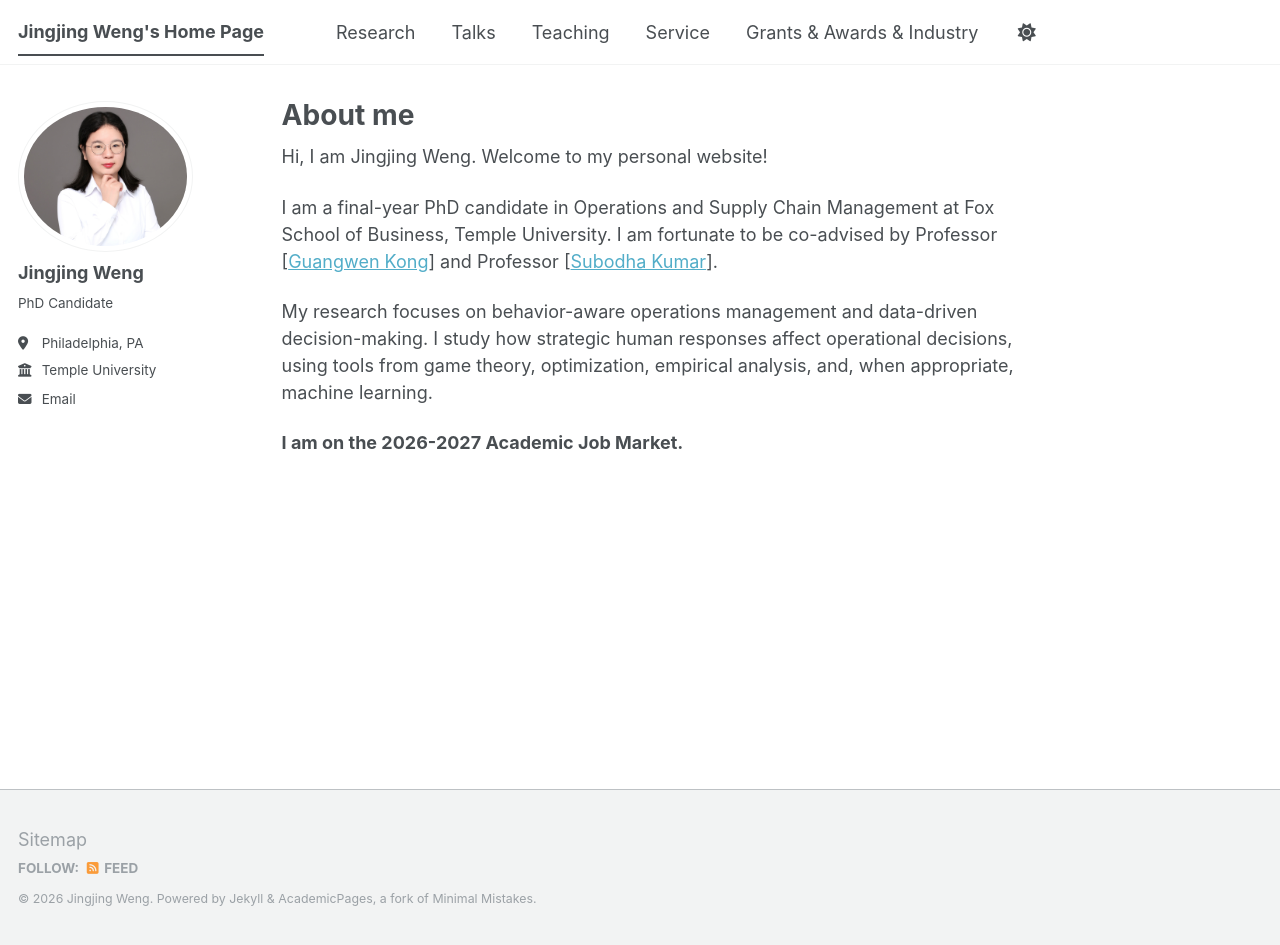
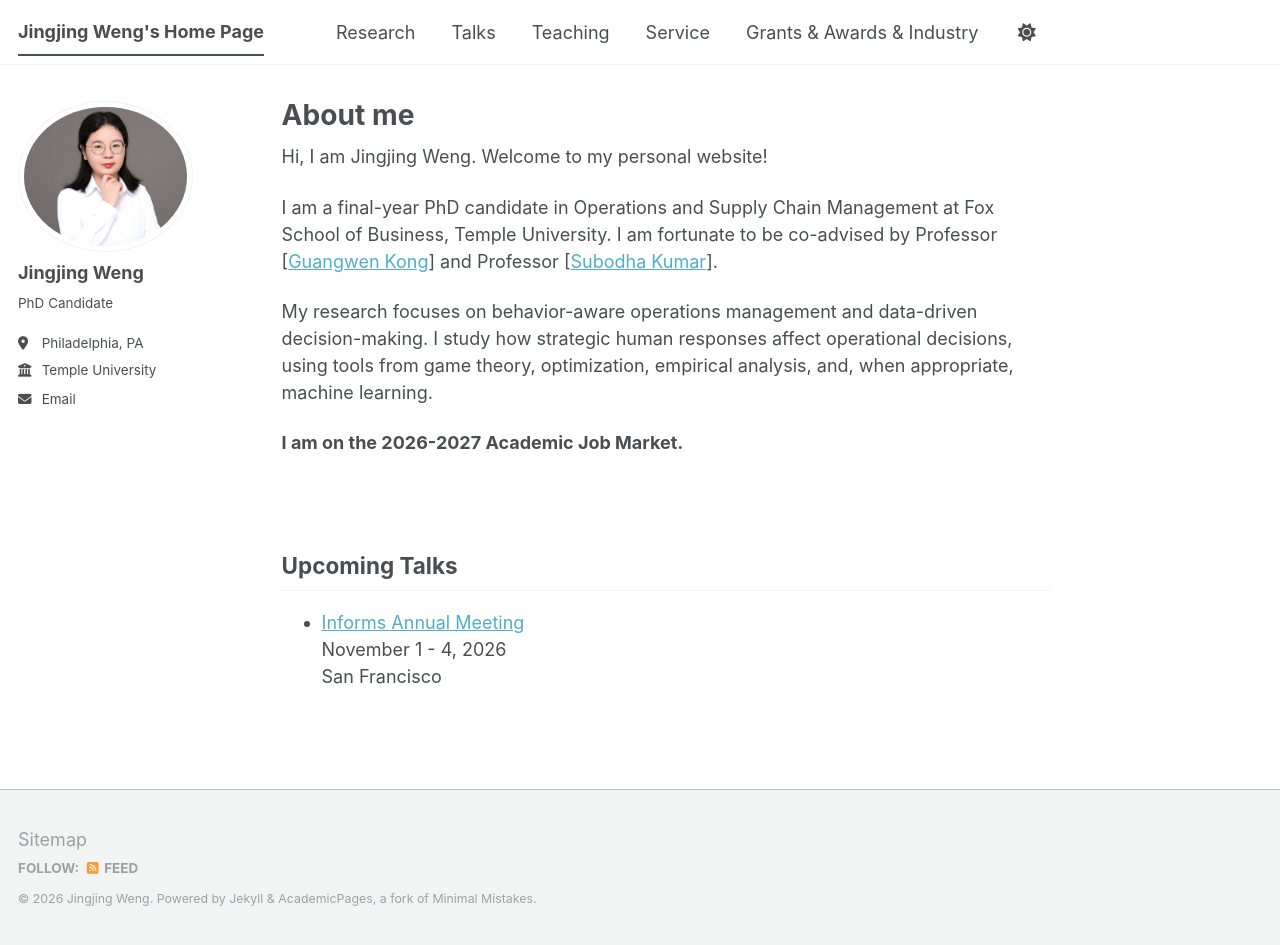
Before and after one commit to JingjingWeng/JingjingWeng.github.io, a Jekyll site: the page built from _pages/about.md, in a window 1280 px wide and 945 px high. Built offline with Jekyll 4.4.1, drawn with Linux system fonts in a browser that asks for light colours; a script bundle is joined from its source files by our own code; library files that are not in the unit come from our copies.

Commit message:
Update about.md

```diff
--- a/_pages/about.md
+++ b/_pages/about.md
@@ -23,3 +23,8 @@ My research focuses on behavior-aware operations management and data-driven deci
 * M.S. in Management Science & Engineering, Wuhan University (2017-2020)
 * B.S. in Logistics Management, Zhengzhou University (2013–2017)
 </div>
+
+## Upcoming Talks
+* [Informs Annual Meeting](https://meetings.informs.org/wordpress/annual/)<br>
+November 1 - 4, 2026<br>
+San Francisco
```
